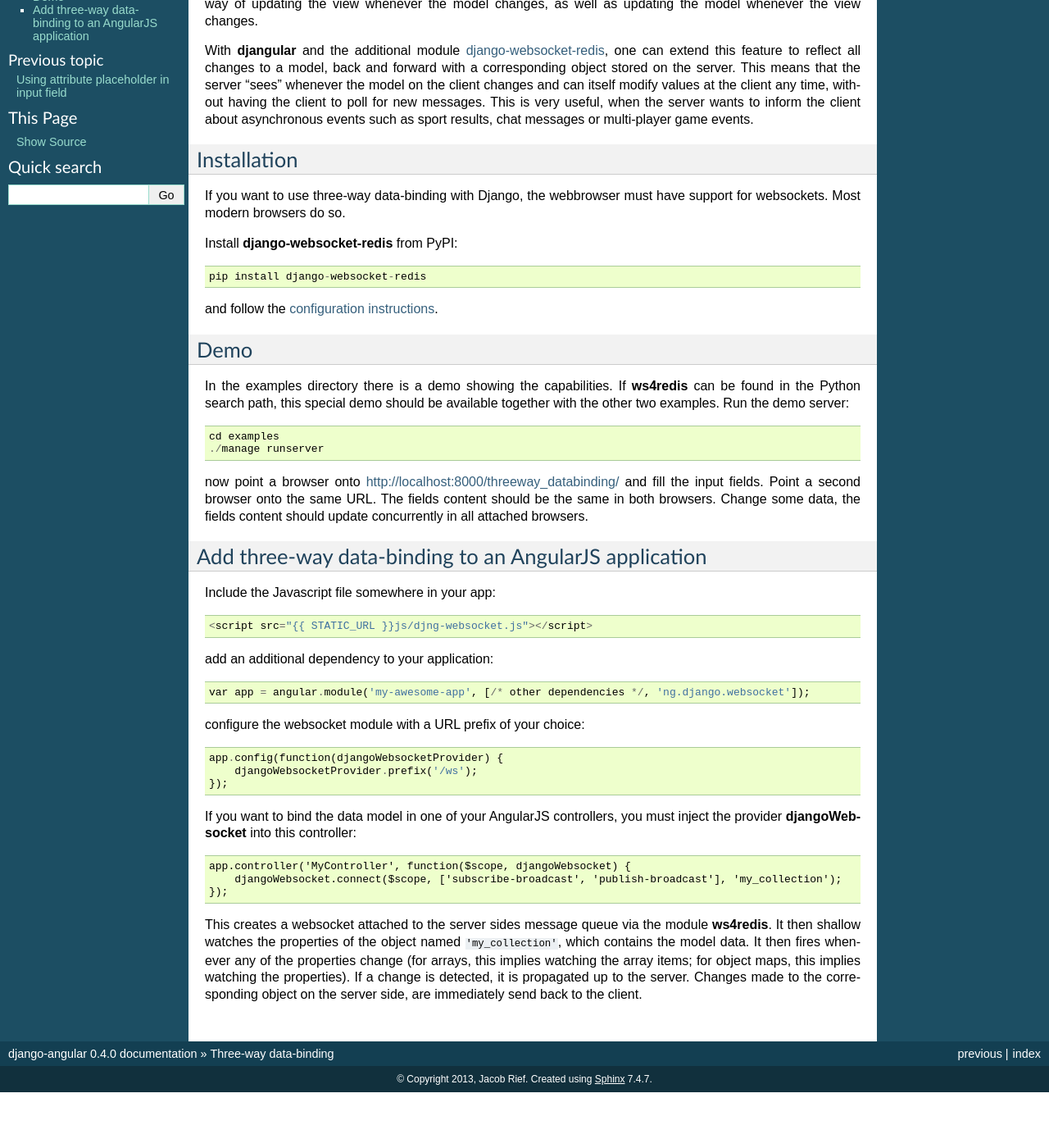
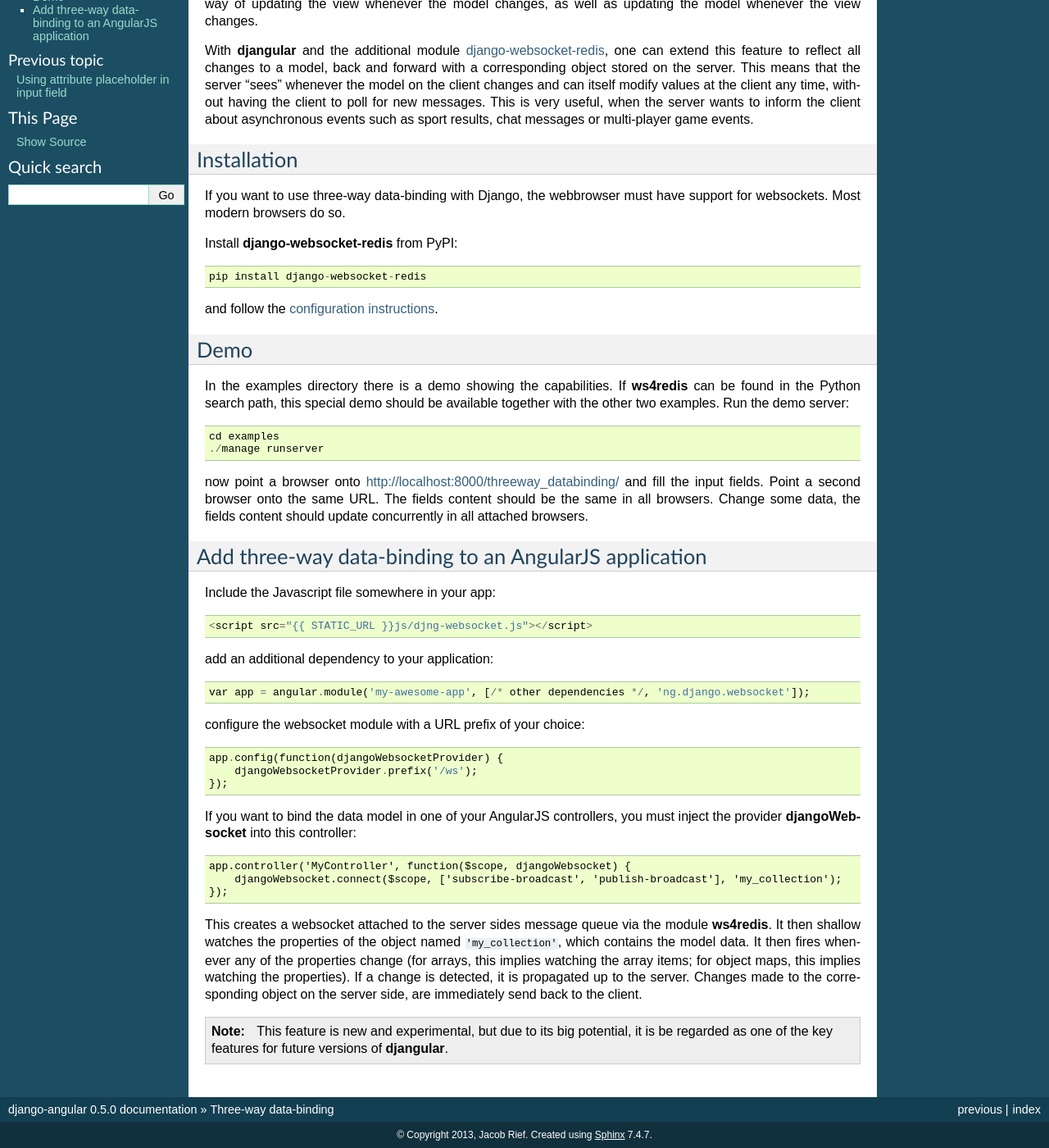
Before and after one commit to jrief/django-angular, a Sphinx documentation site: the page built from docs/three-way-data-binding.rst, in a window 1280 px wide and 1400 px high, scrolled down 118 px. Shown: the whole window at 82% size. Built offline with Sphinx 7.4.7, drawn with Linux system fonts in a browser that asks for light colours; before the commit the page ends 1450 px from its top, so only the background shows below that; some of the changed text lies outside the part shown.

```diff
--- a/djangular/__init__.py
+++ b/djangular/__init__.py
@@ -1,2 +1,2 @@
 # -*- coding: utf-8 -*-
-__version__ = '0.4.0'
+__version__ = '0.5.0'
--- a/docs/three-way-data-binding.rst
+++ b/docs/three-way-data-binding.rst
@@ -34,7 +34,7 @@ Run the demo server::
   ./manage runserver
 
 now point a browser onto http://localhost:8000/threeway_databinding/ and fill the input fields.
-Point a second browser onto the same URL. The fields content should be the same in both browsers.
+Point a second browser onto the same URL. The fields content should be the same in all browsers.
 Change some data, the fields content should update concurrently in all attached browsers.
 
 Add three-way data-binding to an AngularJS application
@@ -67,8 +67,8 @@ the array items; for object maps, this implies watching the properties). If a ch
 it is propagated up to the server. Changes made to the corresponding object on the server side,
 are immediately send back to the client.
 
-.. note: This feature is still experimental, but due to its big potential, it will be regarded as
-         one of the key features for future versions of **djangular**.
+.. note:: This feature is new and experimental, but due to its big potential, it is be regarded
+          as one of the key features for future versions of **djangular**.
 
 .. _two-way data-binding: http://docs.angularjs.org/guide/databinding
 .. _django-websocket-redis: https://github.com/jrief/django-websocket-redis
```
Also changed, not shown: README.md (+6 -3 lines).
